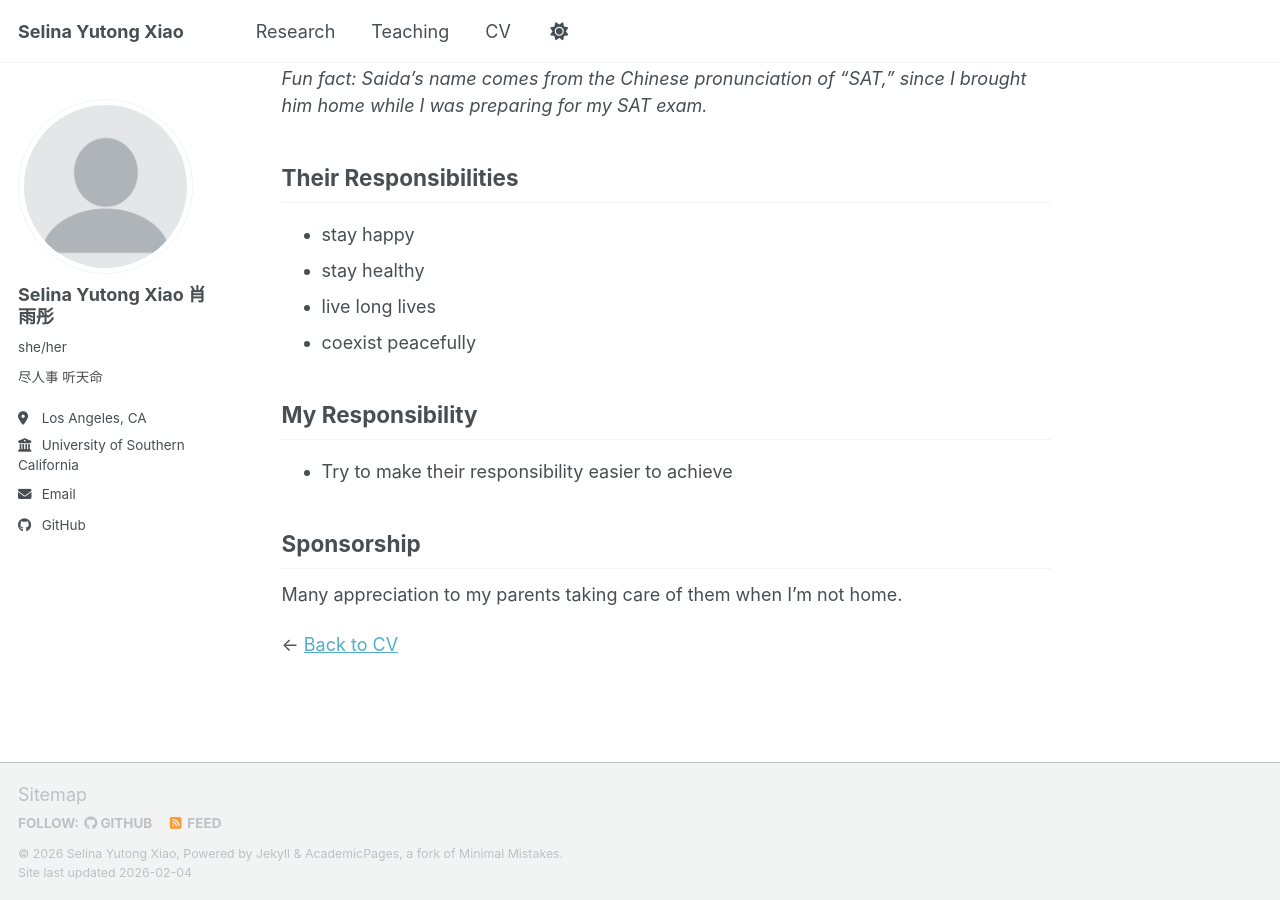
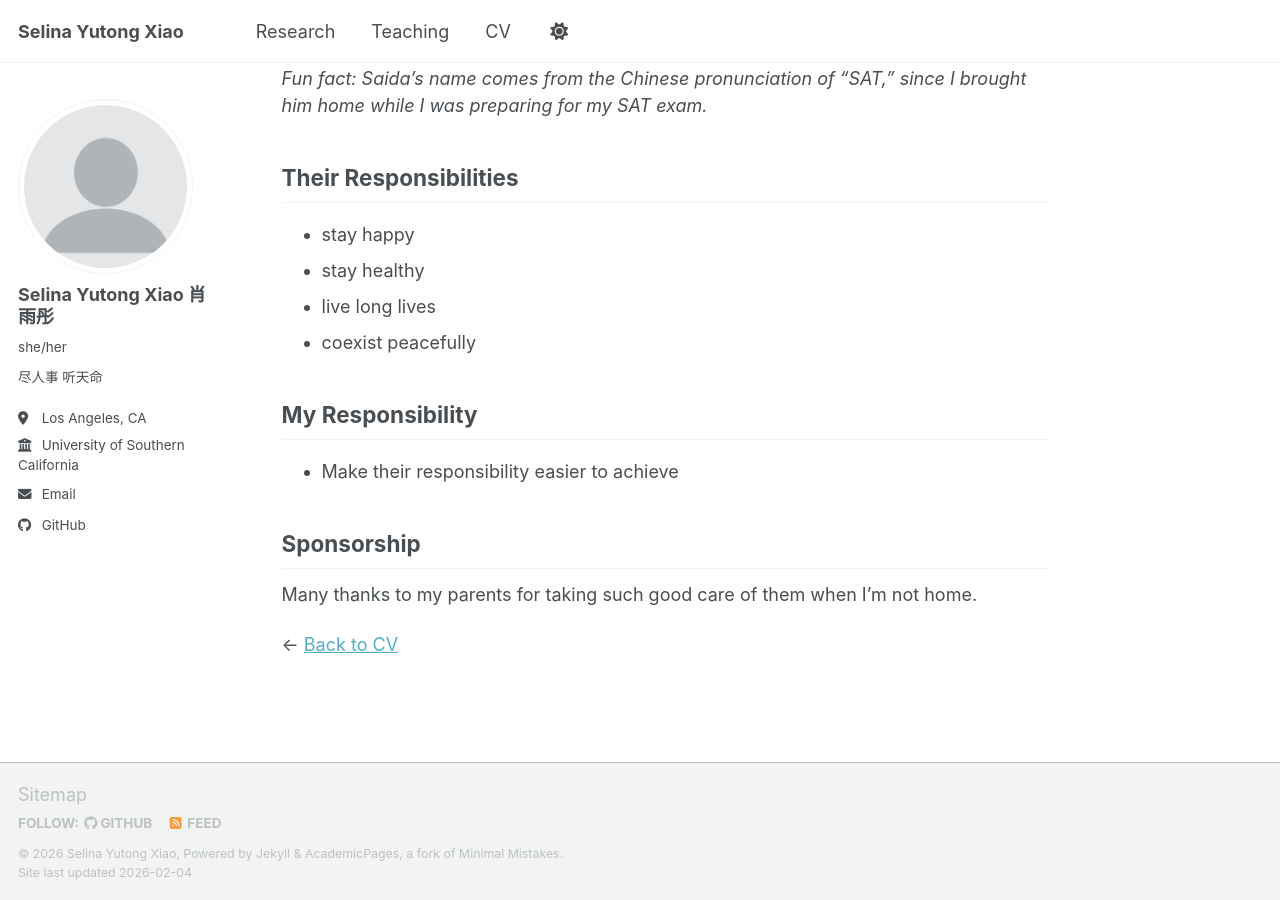
Before and after one commit to yutongselinaxiao/yutongselinaxiao.github.io, a Jekyll site: the page built from mycats.md, in a window 1280 px wide and 900 px high, scrolled down 2143 px. Built offline with Jekyll 4.4.1, drawn with Linux system fonts in a browser that asks for light colours; a script bundle is joined from its source files by our own code; library files that are not in the unit come from our copies.

Commit message:
edited cat page

```diff
--- a/mycats.md
+++ b/mycats.md
@@ -23,10 +23,10 @@ noindex: true
 - coexist peacefully
 
 ## My Responsibility
-- Try to make their responsibility easier to achieve
+- Make their responsibility easier to achieve
 
 ## Sponsorship
-Many appreciation to my parents taking care of them when I'm not home.
+Many thanks to my parents for taking such good care of them when I’m not home.
 
 
 ← [Back to CV](/cv/)
```
